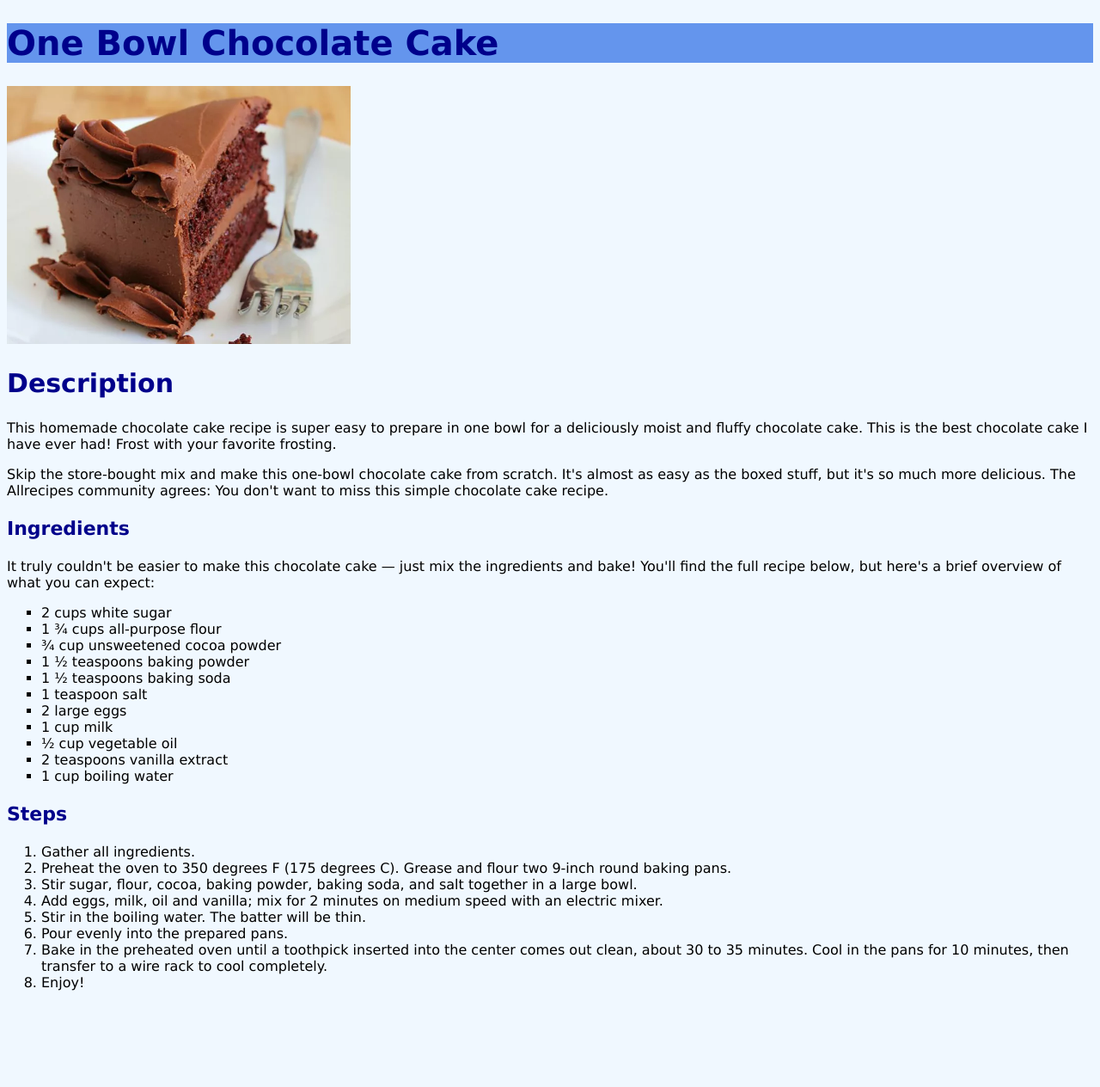
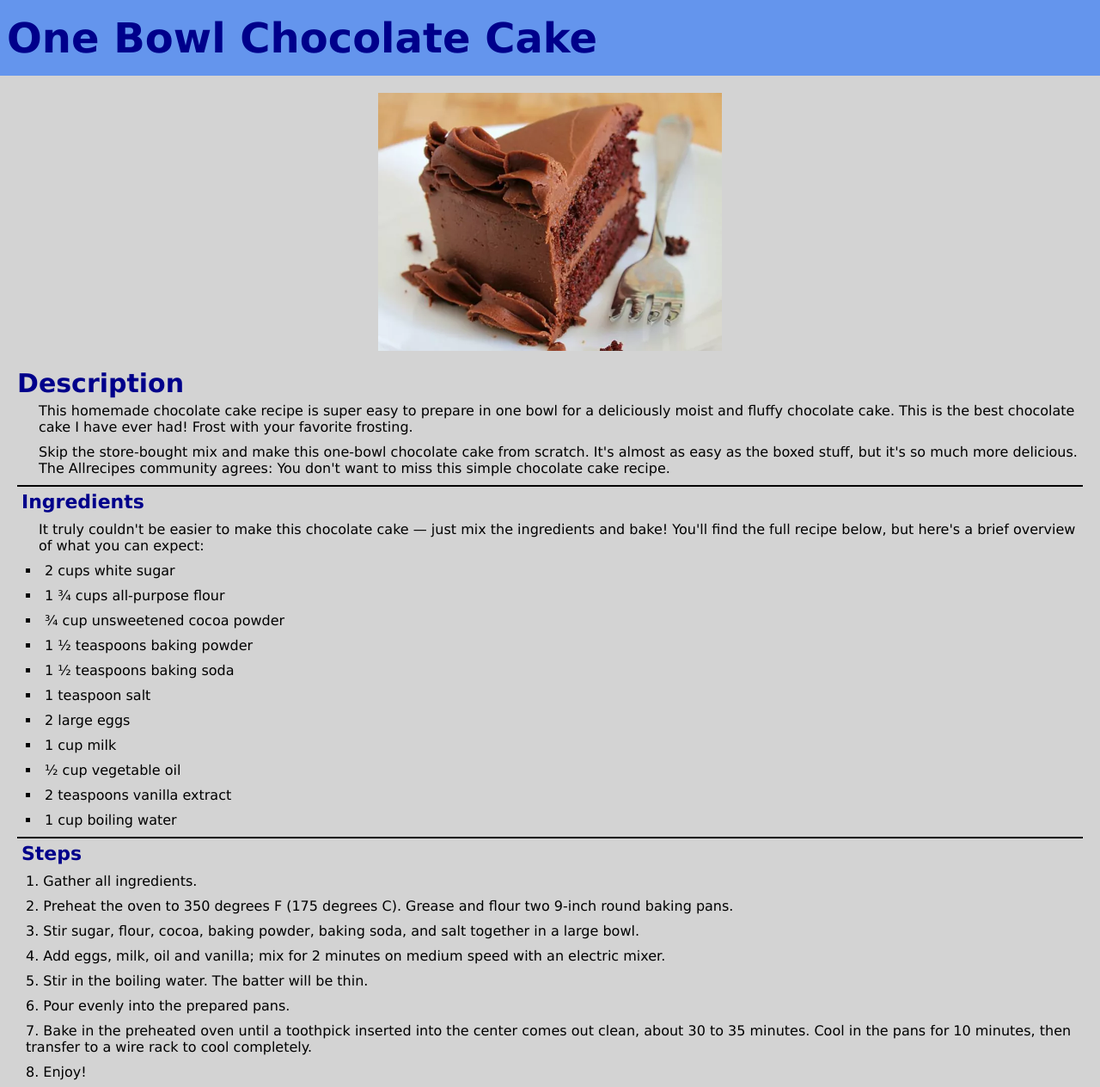
Before and after one commit to jrflynn3/odin-recipes, a plain HTML site: page recipes/chocolate-cake.html in a window 1280 px wide. Shown: the whole page at 86% size. Before the commit the page ends 1168 px from the top, so only its background shows below. Drawn offline with Linux system fonts and the light colour scheme.

Commit message:
add more recipe styling

```diff
--- a/css/style.css
+++ b/css/style.css
@@ -1,25 +1,48 @@
 * {
+    box-sizing: border-box;
     font-family: 'Lucida Sans', 'Lucida Sans Regular', 'Lucida Grande', 'Lucida Sans Unicode', Geneva, Verdana, sans-serif;
+    margin: 0;
+    padding: 0;
 }
 
 body {
-    background-color: aliceblue;
+    background-color: lightgray;
+}
+
+.description {
+    margin-left: 20px;
+    padding: 5px;
 }
 
 .header {
     background-color: cornflowerblue;
     color: darkblue;
-    font-size: 40px;
+    font-size: 48px;
+    padding: 16px 8px;
+}
+
+.img {
+    display: block;
+    height: 300px;
+    margin: 20px auto;
+}
+
+.recipe-content {
+    margin: 20px;
 }
 
 h2 {
     color: darkblue;
     font-size: 30px;
+    vertical-align: top;
 }
 
 h3 {
+    border-top: 2px solid black;
     color: darkblue;
     font-size: 22px;
+    margin-top: 5px;
+    padding: 5px;
 }
 
 .links-list {
@@ -28,6 +51,15 @@ h3 {
 
 ul {
     list-style: square;
+    list-style-position: inside;
+}
+
+ol {
+    list-style-position: inside;
+}
+
+li {
+    padding: 5px 10px;
 }
 
 li a {
--- a/recipes/chocolate-cake.html
+++ b/recipes/chocolate-cake.html
@@ -8,12 +8,13 @@
 </head>
 <body>
     <h1 class="header">One Bowl Chocolate Cake</h1>
-    <img src="../img/chocolate-cake.webp" alt="slice of chocolate cake with frosting" height="300">
+    <img src="../img/chocolate-cake.webp" alt="slice of chocolate cake with frosting" class="img">
+    <div class="recipe-content">
     <h2>Description</h2>
-    <p>This homemade chocolate cake recipe is super easy to prepare in one bowl for a deliciously moist and fluffy chocolate cake. This is the best chocolate cake I have ever had! Frost with your favorite frosting.</p>
-    <p>Skip the store-bought mix and make this one-bowl chocolate cake from scratch. It's almost as easy as the boxed stuff, but it's so much more delicious. The Allrecipes community agrees: You don't want to miss this simple chocolate cake recipe.</p>
+    <p class="description">This homemade chocolate cake recipe is super easy to prepare in one bowl for a deliciously moist and fluffy chocolate cake. This is the best chocolate cake I have ever had! Frost with your favorite frosting.</p>
+    <p class="description">Skip the store-bought mix and make this one-bowl chocolate cake from scratch. It's almost as easy as the boxed stuff, but it's so much more delicious. The Allrecipes community agrees: You don't want to miss this simple chocolate cake recipe.</p>
     <h3>Ingredients</h3>
-    <p>It truly couldn't be easier to make this chocolate cake — just mix the ingredients and bake! You'll find the full recipe below, but here's a brief overview of what you can expect:</p>
+    <p class="description">It truly couldn't be easier to make this chocolate cake — just mix the ingredients and bake! You'll find the full recipe below, but here's a brief overview of what you can expect:</p>
     <ul>
         <li>2 cups white sugar</li>
         <li>1 ¾ cups all-purpose flour</li>
@@ -38,5 +39,6 @@
         <li>Bake in the preheated oven until a toothpick inserted into the center comes out clean, about 30 to 35 minutes. Cool in the pans for 10 minutes, then transfer to a wire rack to cool completely.</li>
         <li>Enjoy!</li>
     </ol>
+</div>
 </body>
 </html>
```
Also changed, not shown: index.html (+1 -1 lines), recipes/honey-glazed-chicken.html (+12 -4 lines), recipes/ribs.html (+17 -5 lines).
